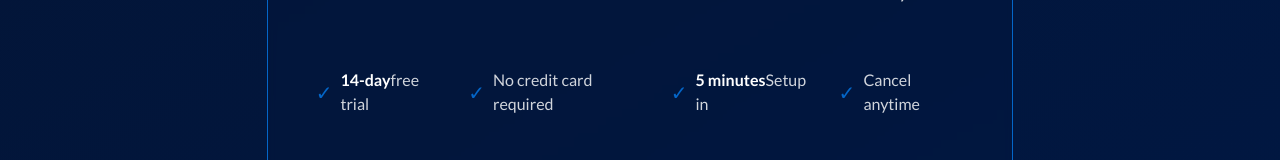
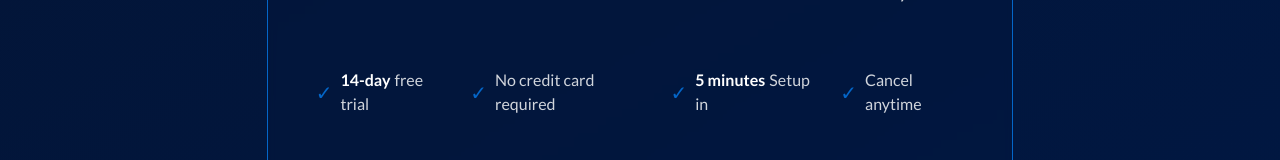
Before and after one commit to Fixer201/react-todo-app, a React (Vite) app: page / in a window 1280 px wide. Shown: the part 5969-6129 px from the top of the page. Built offline with nearby package versions, Linux system fonts and the light colour scheme.

Commit message:
fix(ui) add margin to highlighted text in CTA section

```diff
--- a/src/components/sections/CallToActionSection.tsx
+++ b/src/components/sections/CallToActionSection.tsx
@@ -27,20 +27,29 @@ const CallToActionSection = () => {
             {/*Header */}
             <div className="flex flex-col items-center justify-center text-center space-y-4 mb-8">
                 <h2 className="text-3xl lg:text-4xl w-fit font-black relative section-title-underline text-white text-center glow-icon-secondary transition duration-200">
-          Ready to <span className="text-gradient">3x Your Productivity?</span>
+                    Ready to{' '}
+                    <span className="text-gradient">3x Your Productivity?</span>
                 </h2>
                 <p className="text-xl text-gray-300 max-w-2xl mx-auto">
-          Join thousands of teams who transformed their workflow with EasyToDo
+                    Join thousands of teams who transformed their workflow with
+                    EasyToDo
                 </p>
             </div>
 
             {/* Value Props */}
             <div className="flex flex-col lg:flex-row justify-center items-center gap-6 mb-8">
                 {valuePropsData.map(({ id, text, highlight }) => (
-          <div key={id} className="flex items-center gap-2 text-gray-300">
+                    <div
+                        key={id}
+                        className="flex items-center gap-2 text-gray-300"
+                    >
                         <CheckmarkIcon variant="simple" />
                         <span>
-              {highlight && <strong className="text-white">{highlight}</strong>}
+                            {highlight && (
+                                <strong className="text-white mr-1">
+                                    {highlight}
+                                </strong>
+                            )}
                             {text}
                         </span>
                     </div>
@@ -55,7 +64,10 @@ const CallToActionSection = () => {
                 >
                     Start Free Trial →
                 </a>
-        <a href="#" className="secondary-button w-full sm:w-64 h-14 text-lg">
+                <a
+                    href="#"
+                    className="secondary-button w-full sm:w-64 h-14 text-lg"
+                >
                     View Pricing
                 </a>
             </div>
```
Lines whose indentation alone changed are shown as unchanged.
